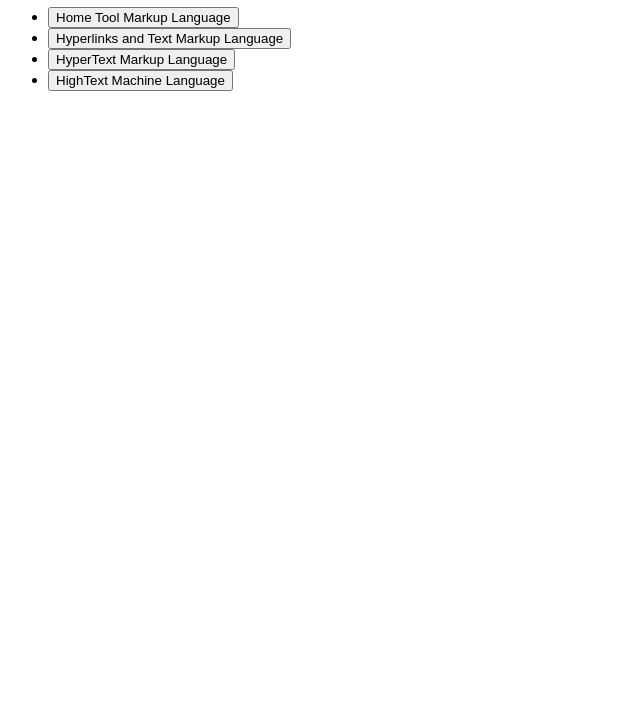
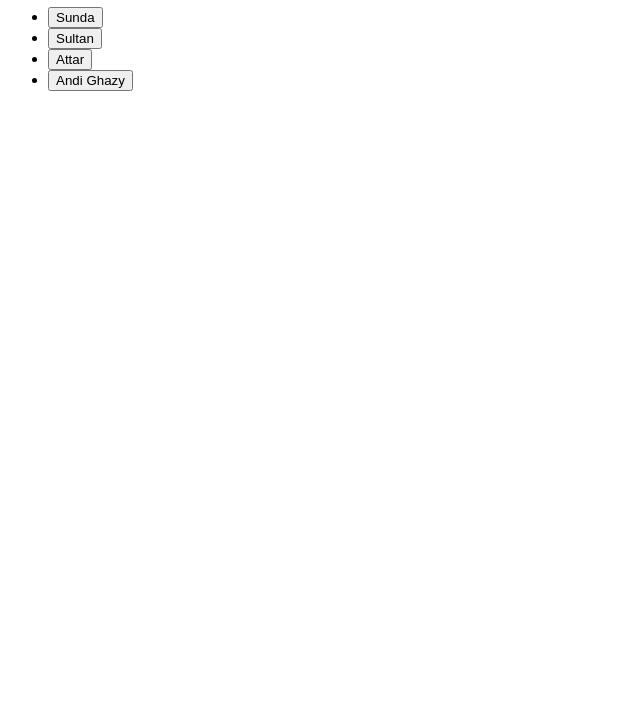
Before and after one commit to muktimukashi/kode_in, a plain HTML site: page index.html in a window 1280 px wide. Shown: the part 73-800 px from the top of the page, without its empty margins (0-640 px from the left). Drawn offline with Linux system fonts and the light colour scheme.

Commit message:
Update index nama.html

```diff
--- a/index.html
+++ b/index.html
@@ -9,10 +9,10 @@
   <div class="quiz-container">
     <h1>Soal 1: Apa kepanjangan dari HTML?</h1>
     <ul>
-      <li><button onclick="checkAnswer(this, false)">Home Tool Markup Language</button></li>
-      <li><button onclick="checkAnswer(this, false)">Hyperlinks and Text Markup Language</button></li>
-      <li><button onclick="checkAnswer(this, true)">HyperText Markup Language</button></li>
-      <li><button onclick="checkAnswer(this, false)">HighText Machine Language</button></li>
+      <li><button onclick="checkAnswer(this, false)">Sunda</button></li>
+      <li><button onclick="checkAnswer(this, false)">Sultan</button></li>
+      <li><button onclick="checkAnswer(this, true)">Attar</button></li>
+      <li><button onclick="checkAnswer(this, false)">Andi Ghazy</button></li>
     </ul>
     <!-- <p id="result"></p> -->
   </div>
```
